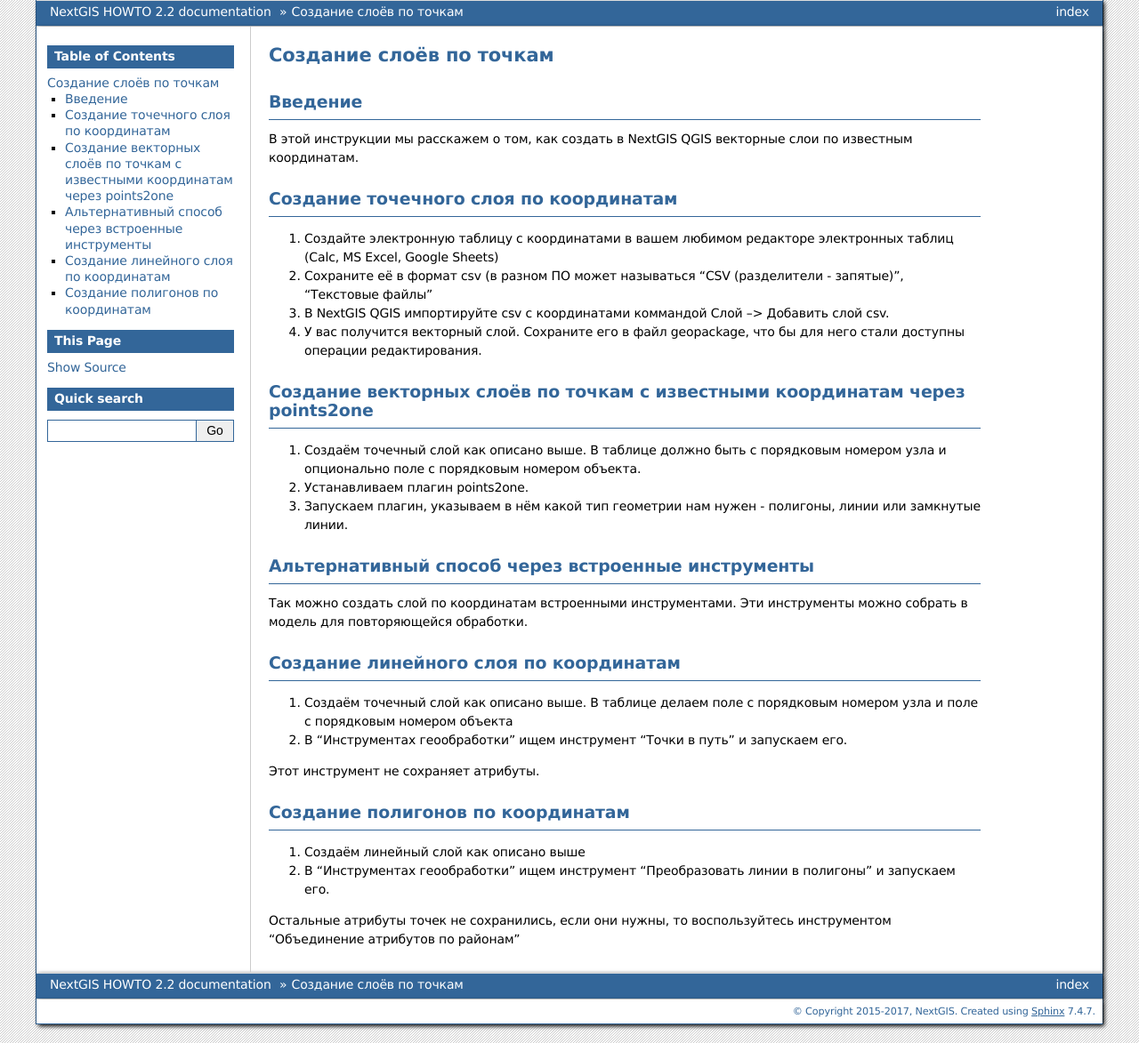
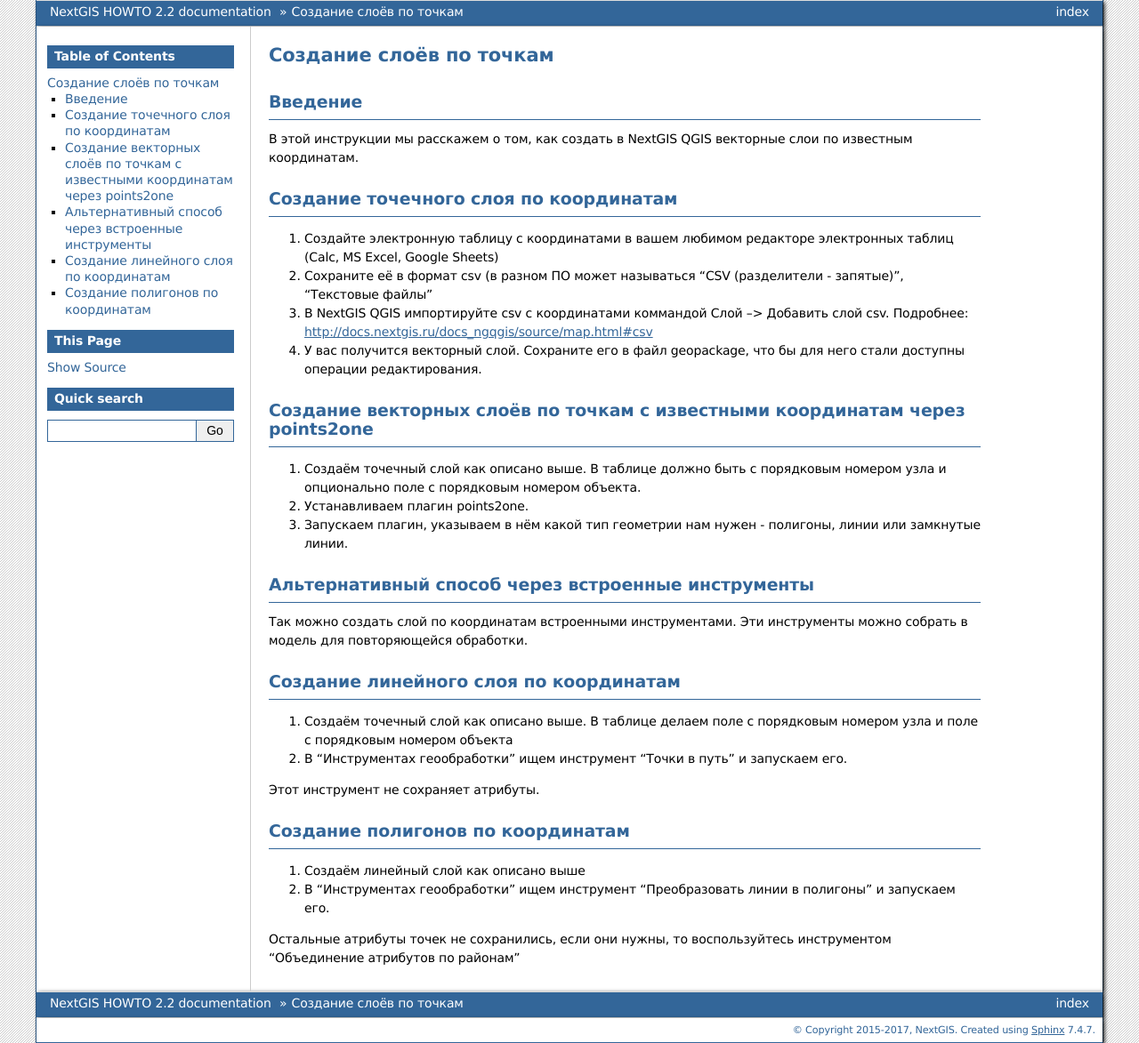
Before and after one commit to nextgis/docs_howto, a Sphinx documentation site: the page built from source/create_by_points.rst, in a window 1280 px wide. Shown: the whole page at 89% size. Built offline with Sphinx 7.4.7, drawn with Linux system fonts in a browser that asks for light colours; formulas are drawn with MathJax 3; pages that are not in the unit, such as notebooks, are missing from menus.

Commit message:
Update create_by_points.rst

```diff
--- a/source/create_by_points.rst
+++ b/source/create_by_points.rst
@@ -17,7 +17,7 @@
 
 1. Создайте электронную таблицу с координатами в вашем любимом редакторе электронных таблиц (Calc, MS Excel, Google Sheets)
 2. Сохраните её в формат csv (в разном ПО может называться "CSV (разделители - запятые)", "Текстовые файлы"
-3. В NextGIS QGIS импортируйте csv с координатами коммандой Слой --> Добавить слой csv.
+3. В NextGIS QGIS импортируйте csv с координатами коммандой Слой --> Добавить слой csv. Подробнее: http://docs.nextgis.ru/docs_ngqgis/source/map.html#csv
 4. У вас получится векторный слой. Сохраните его в файл geopackage, что бы для него стали доступны операции редактирования.
 
 Создание векторных слоёв по точкам с известными координатам через points2one
```
